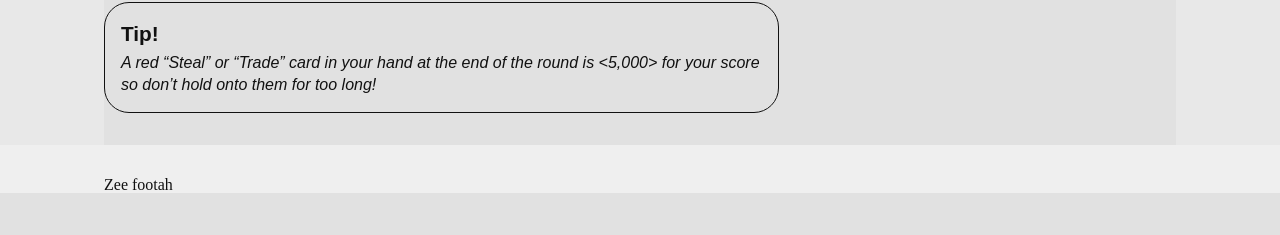
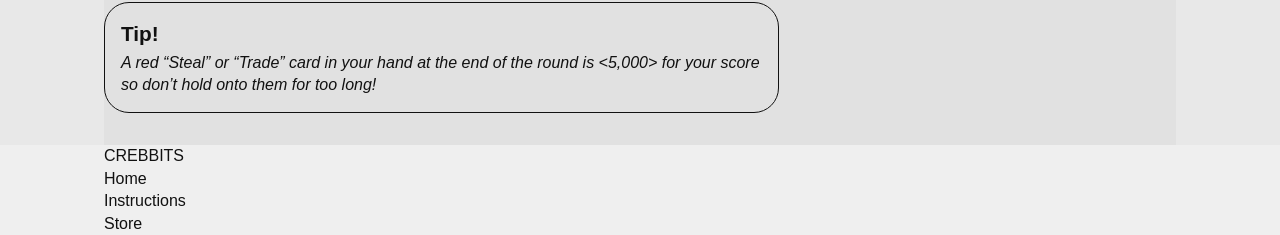
Before and after one commit to perpetual-education-personal/crebbits-homepage, a PHP site: page /instructions.php in a window 1280 px wide. Shown: the part 4001-4236 px from the top of the page. Before the commit the page ends 4194 px from the top, so only its background shows below. Run offline with PHP 8.4, Linux system fonts and the light colour scheme.

Commit message:
Styled the footer a little and put the site map

```diff
--- a/footer.php
+++ b/footer.php
@@ -3,7 +3,22 @@
 
 		<footer>
 		<inner-column>
-			<h2>Zee footah</h2>
+			<nav>
+					<ul>
+						<li>CREBBITS</li>
+						<li>
+							<a href="index.php">Home</a>
+						</li>
+
+						<li>
+							<a href="instructions.php">Instructions</a>
+						</li>
+
+						<li>
+							<a href="store.php">Store</a>
+						</li>
+					</ul>
+				</nav>
 		</inner-column>
 		</footer>
 
```
